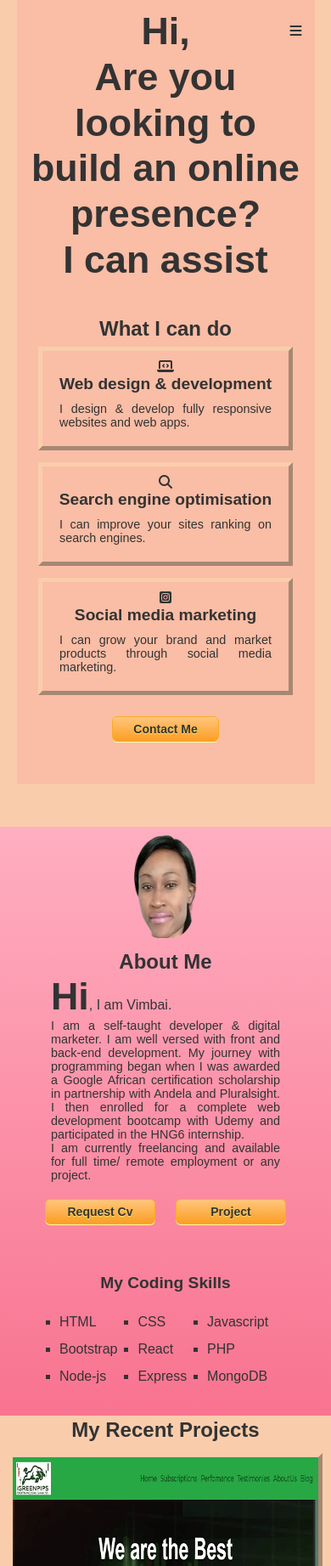
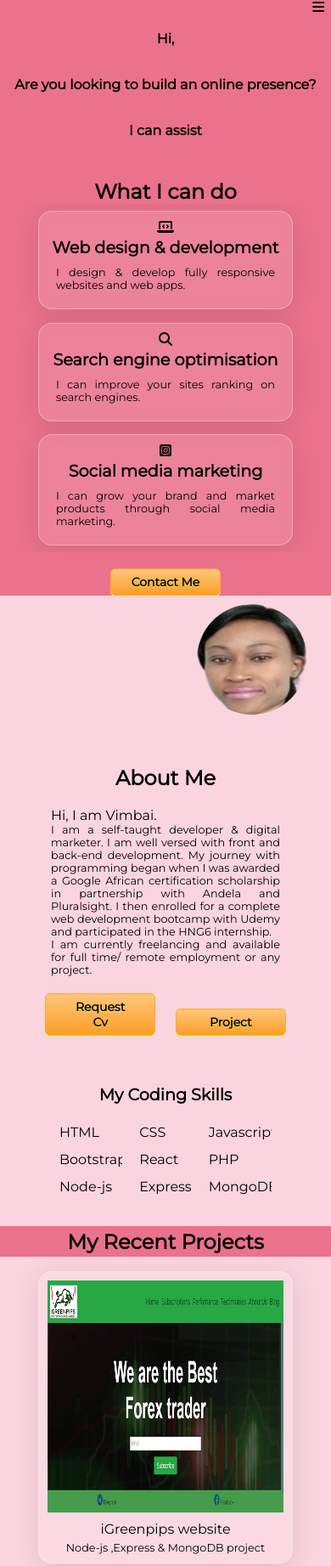
Before and after one commit to Vimby/-My-portfolio, a plain HTML site: page index.html in a window 390 px wide. Shown: the top 1843 px of the page at 85% size. Drawn offline with Linux system fonts and the light colour scheme.

Commit message:
Changed the UI of the website

```diff
--- a/style.css
+++ b/style.css
@@ -1,20 +1,20 @@
 * {
     box-sizing: border-box;
-    color: #333333;
-    font-family: Arial, Helvetica, sans-serif;
+    color: #000000;
+    font-family: 'Montserrat', sans-serif;
     font-size: 16px;
     list-style-type: none;
     margin: 0;
     padding:0;
     text-align: center;
     text-decoration: none;
+    overflow-x: hidden;
 
   }
 
   :root {
     --spacing: 10px;
-    --my-border: 5px outset #F9CDAC;
-    --background-color: #F9CDAC;
+    --background-color:  #fad4de;
     --font-weight: bold;
     --text-align: center;
     --linear-gradient: linear-gradient(to bottom, #ffc477 5%, #fb9e25 100%);
@@ -55,7 +55,7 @@
 
   /* ----Navbar-----*/
   #navbar {
-    margin-right: 5%;
+    background-color: var(--background-color);
   }
 
   .main-nav {
@@ -71,24 +71,14 @@
 
   /* ----Welcome Section----- */
 
-  .home-section-container {
-   background-color: var(--background-color);
-    padding-bottom: var(--bottom-padding);
-  }
 
   #welcome-section {
-   background-color: #fabda5;
-    width: 90%;
-    height: 90%;
-    margin: 0 auto;
-    padding-bottom: var(--bottom-padding);
+    background-color: #ea728c;
   }
 
 h1 {
+  font-family: 'Cinzel', serif;
   padding: var(--spacing);
-}
-
-span {
   font-size: 2.8rem;
   font-weight: var(--font-weight);
   line-height: 1.2;
@@ -115,9 +105,14 @@ justify-content: space-around;
 }
 
 
-.service1, .service2, .service3 {
-  border: var(--my-border);
+.service1, .service2, .service3, .project-tile{
   padding: var(--spacing);
+background: rgba(255, 255, 255, 0.12);
+border-radius: 16px;
+box-shadow: 0 4px 30px rgba(0, 0, 0, 0.1);
+backdrop-filter: blur(5px);
+-webkit-backdrop-filter: blur(5px);
+border: 1px solid rgba(255, 255, 255, 0.3);
   margin: 2%;
   width: 300px;
 
@@ -129,40 +124,42 @@ justify-content: space-around;
 }
 
 .small-text {
-  font-size: 0.9rem;
-
+  font-size: 0.8rem;
 
 }
+
 
   /* ----About Section-----*/
 
 .about-section {
-  background-image: -webkit-linear-gradient(25deg, #fcc6af 55%,#fac9d4 45%);
+  background-color: var(--background-color);
   display: grid;
+  grid-template-areas: "text picture";
   grid-template-columns: 50% 50%;
-  grid-template-areas: "text picture";
   padding: var(--spacing);
 }
 
-.mypicture {
- grid-area: picture;
-margin: 0 auto;
-
+.profile-pic {
+  grid-area: picture;
+  height: auto;
+  max-width: 100%;
 }
 
 .small-pic {
-  border-radius: 40%;
   display: none;
-  height: 121px;
-  width: 121px;
 }
 
 .text-side {
   grid-area: text;
+  margin-top: var(--bottom-padding);
 }
 
 .introduction  p, .skills li {
   text-align: justify;
+}
+
+.introduction h2 {
+  padding-bottom: 20px;
 }
 
 .introduction, .skills {
@@ -202,6 +199,11 @@ margin: 0 auto;
   grid-area: col3;
 }
 
+.waves {
+  background-color: var(--background-color);
+
+}
+
 
   /* ----Projects  Section-----*/
   #projects {
@@ -210,6 +212,7 @@ margin: 0 auto;
   }
 
   .projects-title {
+    background-color: #ea728c;
    padding: 0.8%;
   }
 
@@ -217,18 +220,13 @@ margin: 0 auto;
       display: grid;
       grid-template-columns: repeat(auto-fit, minmax(350px, 1fr));
       grid-gap: 20px;
-      padding: 10px var(--bottom-padding);
+      justify-items: center;
+      padding: 10px;
       width: 100%;
 
   }
 
-  .project-tile {
-    background-color:#f8eb85;
-    border: var(--my-border);
-    padding-bottom: 10px;
-  }
-
-  .project-tile {
+    .project-tile {
     padding-bottom: 10px;
   }
 
@@ -243,10 +241,15 @@ margin: 0 auto;
 
   }
 
+  hr {
+    color: #ea728c;
+    height: 1px;
+  }
+
    /* Testimony section */
 
    .testimonies-section {
-     background-color: #fabda5;
+     background-color: #ea728c;
      padding: 50px;
    }
 
@@ -333,7 +336,6 @@ margin: 0 auto;
 
   /* ----Footer  Section-----*/
   .footer {
-    background-color: #fa809b;
     padding: 20px;
     position: relative;
     bottom: 0;
@@ -350,7 +352,13 @@ margin: 0 auto;
      transition: font-size .2s ease-out;
   }
 
+  .footer-text {
+    font-size: 0.5rem;
+    opacity: 0.3;
+  }
 
+
+  /* ----Minimum width 1285 -----*/
   @media(min-width: 1285px) {
     .projects-links {
       margin-top: 80px;
@@ -365,6 +373,36 @@ margin: 0 auto;
   }
   }
 
+  /* ----Min  width 1000-----*/
+  @media(min-width: 1000px) {
+    .project-grid {
+    grid-template-columns: repeat(3, 1fr);
+  }
+  }
+   /* ----Max width 800-----*/
+
+   @media(max-width: 800px) {
+     .about-section {
+      grid-template-columns: 100%;
+      grid-template-areas:
+      "picture"
+     "text"
+      ;
+     text-align: center;
+     }
+
+     .profile-pic {
+       display: none;
+     }
+
+    .small-pic {
+      display: grid;
+      grid-area: picture;
+      margin-left: 60%;
+      height: 130px;
+      width: 130px;
+      border-radius: 50%;
+    }
 
   /* ----Maximum width 769-----*/
   @media(max-width: 768px){
@@ -376,8 +414,7 @@ margin: 0 auto;
   .navbar-toggle {
     cursor: pointer;
     position: absolute;
-    right: 4%;
-    width: 52px;
+    right: 2%;
 
   }
 
@@ -385,19 +422,6 @@ margin: 0 auto;
     display: block;
   }
 
-  .about-section {
-  background-image: -webkit-linear-gradient(90deg, #f87390,#FFAEC0);
-  display: block;
-  }
-
-  .mypicture {
-  display: none;
-  }
-
-  .small-pic {
-    display: inline-block;
-    max-width: 20%;
-  }
 
   .skills-heading {
     margin-top: 10px;
@@ -439,7 +463,8 @@ margin: 0 auto;
 
   .project-grid {
     padding: 0;
-    width: 70%;
+    justify-items: left;
+   margin: 0;
   }
 
 
@@ -447,4 +472,4 @@ margin: 0 auto;
     line-height: 1;
   }
 
-  }
+}
```
